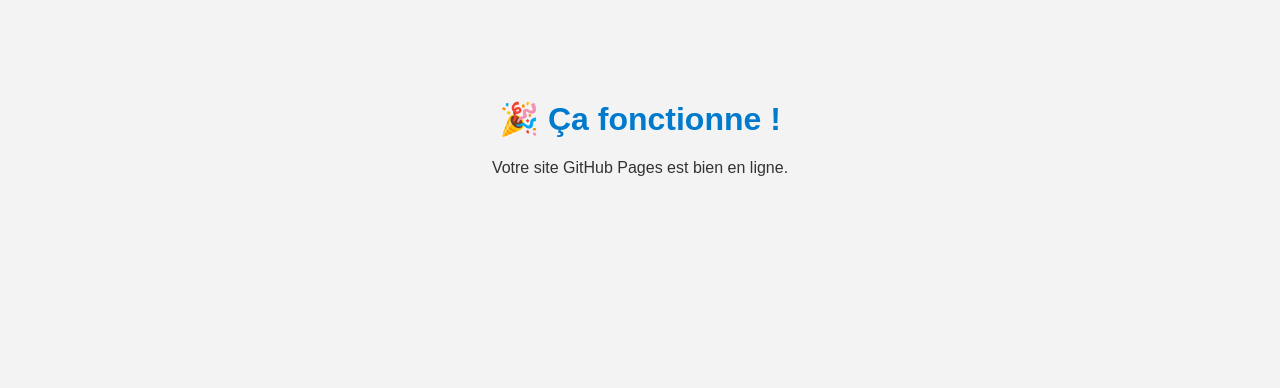
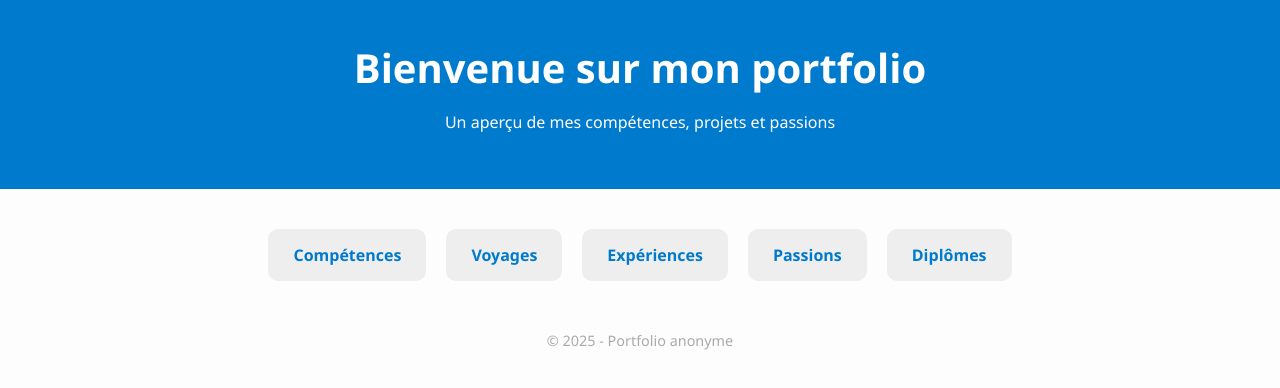
Before and after one commit to 120560849GD/120560849GD.github.io, a plain HTML site: page index.html in a window 1280 px wide. Drawn offline with Linux system fonts and the light colour scheme.

Commit message:
Update index.html

```diff
--- a/index.html
+++ b/index.html
@@ -1,3 +1,79 @@
+<!DOCTYPE html>
+<html lang="fr">
+<head>
+  <meta charset="UTF-8">
+  <meta name="viewport" content="width=device-width, initial-scale=1">
+  <title>Portfolio Anonyme</title>
+  <style>
+    body {
+      font-family: 'Segoe UI', sans-serif;
+      background-color: #fdfdfd;
+      color: #333;
+      margin: 0;
+      padding: 0;
+      text-align: center;
+    }
+    header {
+      background-color: #007acc;
+      color: white;
+      padding: 40px 0;
+    }
+    header h1 {
+      margin: 0;
+      font-size: 2.5em;
+    }
+    nav {
+      margin: 40px auto;
+      display: flex;
+      justify-content: center;
+      flex-wrap: wrap;
+      gap: 20px;
+    }
+    nav a {
+      display: inline-block;
+      padding: 15px 25px;
+      background-color: #eee;
+      border-radius: 10px;
+      text-decoration: none;
+      color: #007acc;
+      font-weight: bold;
+      transition: background 0.3s;
+    }
+    nav a:hover {
+      background-color: #d0ecff;
+    }
+    footer {
+      margin-top: 50px;
+      font-size: 0.9em;
+      color: #aaa;
+    }
+  </style>
+</head>
+<body>
+  <header>
+    <h1>Bienvenue sur mon portfolio</h1>
+    <p>Un aperçu de mes compétences, projets et passions</p>
+  </header>
+
+  <nav>
+    <a href="competences.html">Compétences</a>
+    <a href="voyages.html">Voyages</a>
+    <a href="experiences.html">Expériences</a>
+    <a href="passions.html">Passions</a>
+    <a href="diplomes.html">Diplômes</a>
+  </nav>
+
+  <footer>
+    &copy; 2025 - Portfolio anonyme
+  </footer>
+</body>
+</html>
+
+
+
+
+
+<!--
 <!DOCTYPE html>
 <html lang="fr">
 <head>
@@ -21,3 +97,4 @@
     <p>Votre site GitHub Pages est bien en ligne.</p>
 </body>
 </html>
+ -->
```
